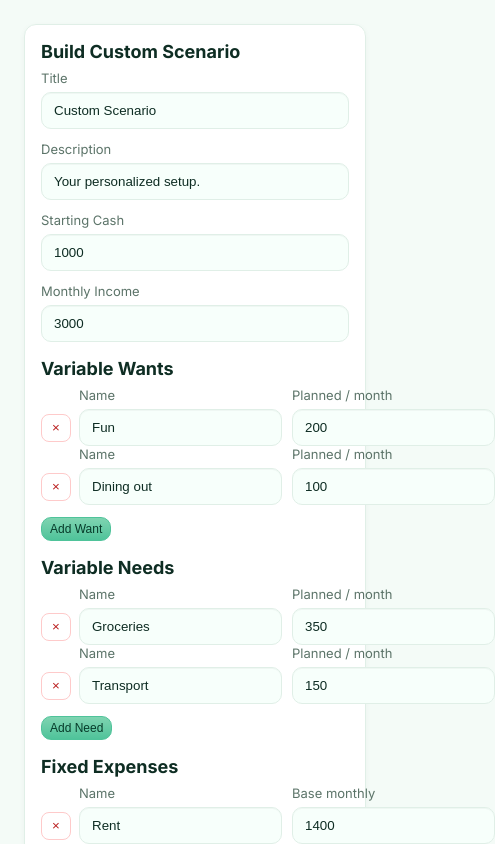
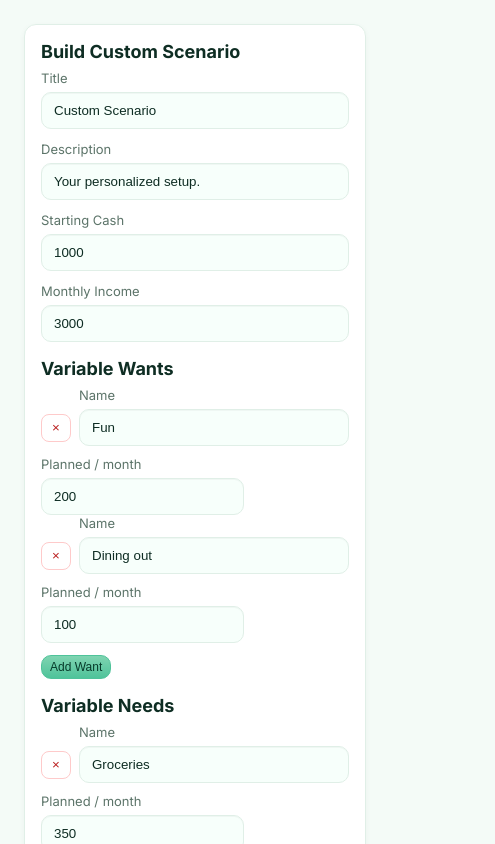
Before and after one commit to Soaringdolphin/afra-poc, a React (Vite) app: page /custom in a window 390 px wide. Shown: the top 844 px of the page, 495 px wide, since content can reach past the window. Built offline with nearby package versions, Linux system fonts and the light colour scheme.

Commit message:
Big UI Update

```diff
--- a/src/styles.css
+++ b/src/styles.css
@@ -41,7 +41,7 @@ body { margin: 0; font-family: Inter, system-ui, -apple-system, Segoe UI, Roboto
 .valueGroup { display: grid; justify-items: center; gap: 2px; }
 .subtext { font-size: 12px; color: var(--muted); }
 
-.formGrid { display: grid; grid-template-columns: repeat(auto-fit, minmax(240px, 1fr)); gap: 12px; }
+.formGrid { display: grid; grid-template-columns: repeat(auto-fit, minmax(220px, 1fr)); gap: 12px; }
 .field { display: grid; gap: 6px; }
 .fieldLabel { font-size: 13px; color: var(--muted); }
 .input { padding: 10px 12px; border: 1px solid var(--border); border-radius: 10px; background: #f7fffb; color: var(--text); }
@@ -186,6 +186,24 @@ body { margin: 0; font-family: Inter, system-ui, -apple-system, Segoe UI, Roboto
   gap: 10px;
 }
 .rowControls > * { align-self: center; }
+
+/* Mobile polish */
+@media (max-width: 640px) {
+  /* Give summary items more breathing room and avoid crowding */
+  .summaryGrid {
+    grid-template-columns: repeat(2, minmax(0, 1fr));
+    gap: 12px;
+    column-gap: 16px;
+    row-gap: 12px;
+  }
+  .summaryItem { padding-bottom: 2px; }
+
+  /* Make form grids fit without sideways scroll */
+  .formGrid { grid-template-columns: repeat(auto-fit, minmax(160px, 1fr)); }
+
+  /* Wrap custom row controls to two columns: X + one field per line */
+  .rowControls { grid-template-columns: 28px 1fr; }
+}
 .btn.icon {
   width: 28px;
   height: 28px;
```
